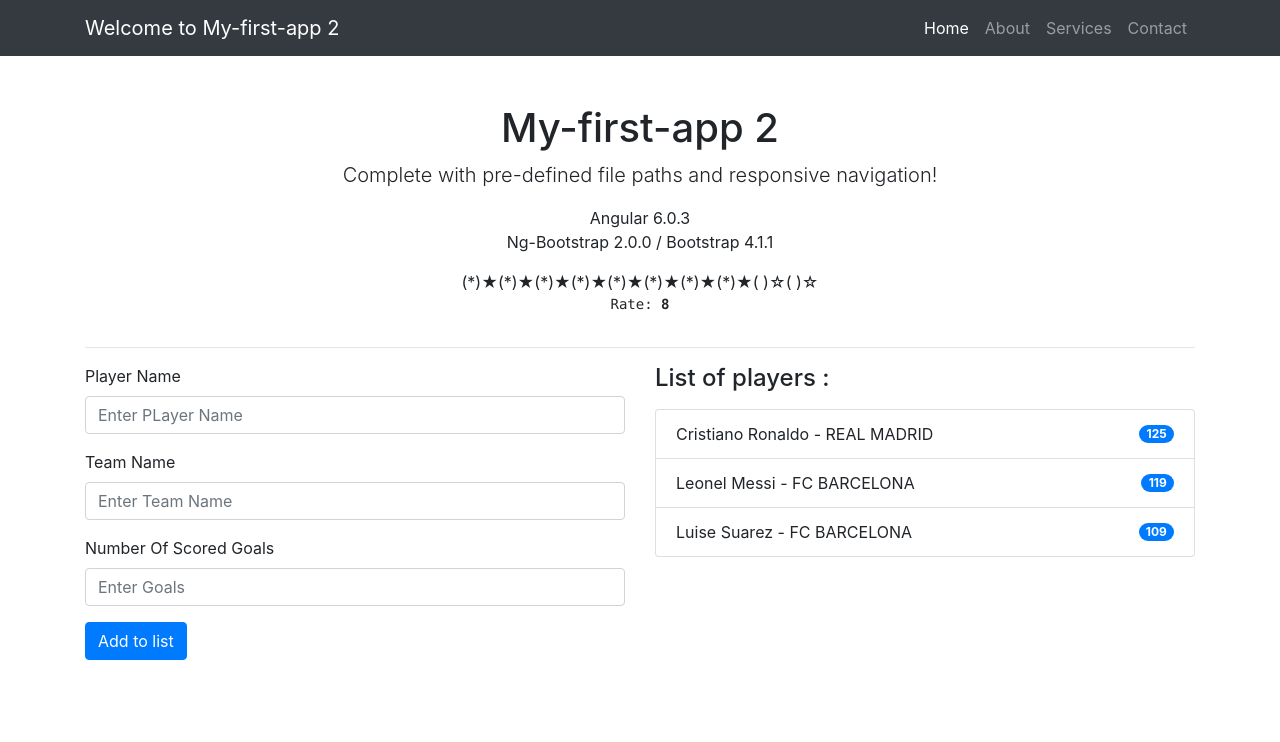
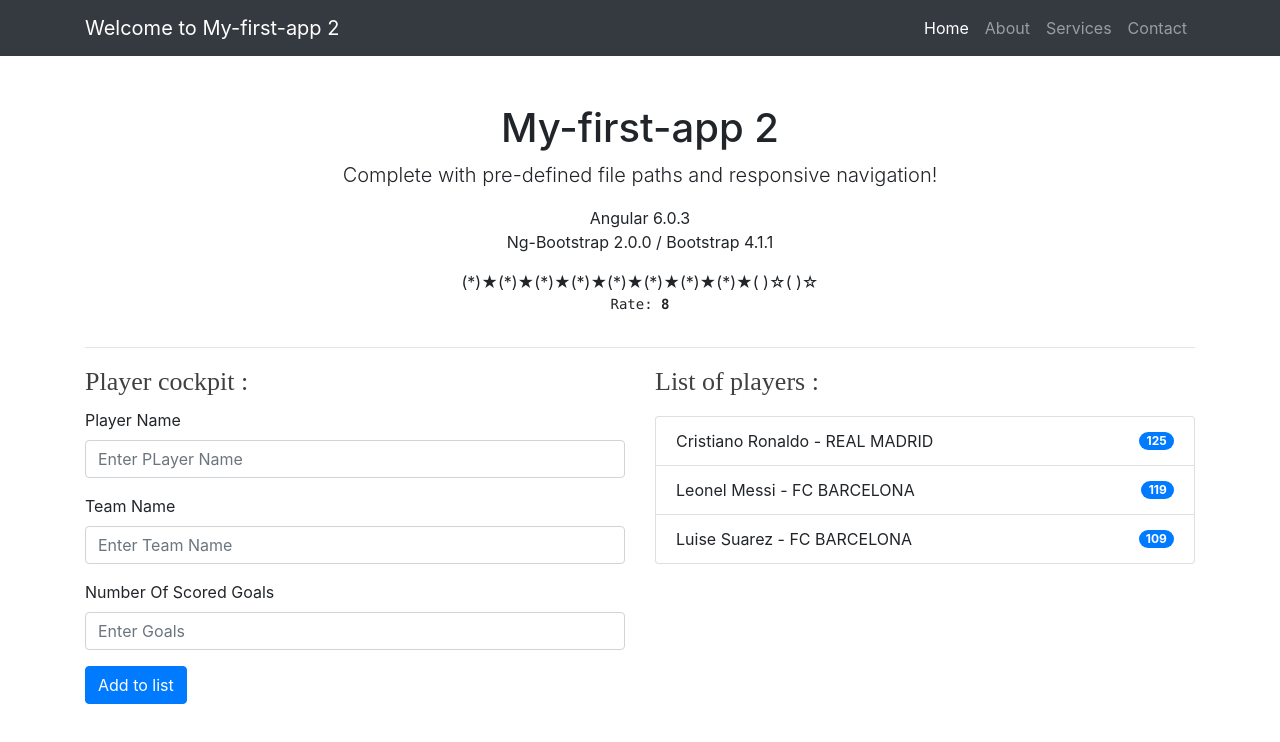
Before and after one commit to hssamconf/angular-course-project, an Angular app: page / in a window 1280 px wide. Shown: the top 742 px of the page. Built offline with nearby package versions, Linux system fonts and the light colour scheme.

Commit message:
Using view encapsulation

```diff
--- a/src/app/container/container.component.css
+++ b/src/app/container/container.component.css
@@ -0,0 +1,7 @@
+h4 {
+  font-family: "Times New Roman", Times, serif;
+  font-weight: 300;
+  font-size: 26px;
+  line-height: 1.4em;
+  color: #404040;
+}
--- a/src/app/container/container.component.ts
+++ b/src/app/container/container.component.ts
@@ -1,10 +1,11 @@
-import {Component, Input, OnInit} from '@angular/core';
+import {Component, Input, OnInit, ViewEncapsulation} from '@angular/core';
 import {Player} from './player';
 
 @Component({
   selector: 'app-container',
   templateUrl: './container.component.html',
-  styleUrls: ['./container.component.css']
+  styleUrls: ['./container.component.css'],
+  encapsulation: ViewEncapsulation.None
 })
 export class ContainerComponent implements OnInit {
   @Input() title: string;
--- a/src/app/container/player-cockpit/player-cockpit.component.html
+++ b/src/app/container/player-cockpit/player-cockpit.component.html
@@ -1,3 +1,4 @@
+<h4>Player cockpit :</h4>
 <form>
   <div class="form-group">
     <label for="name">Player Name</label>
```
